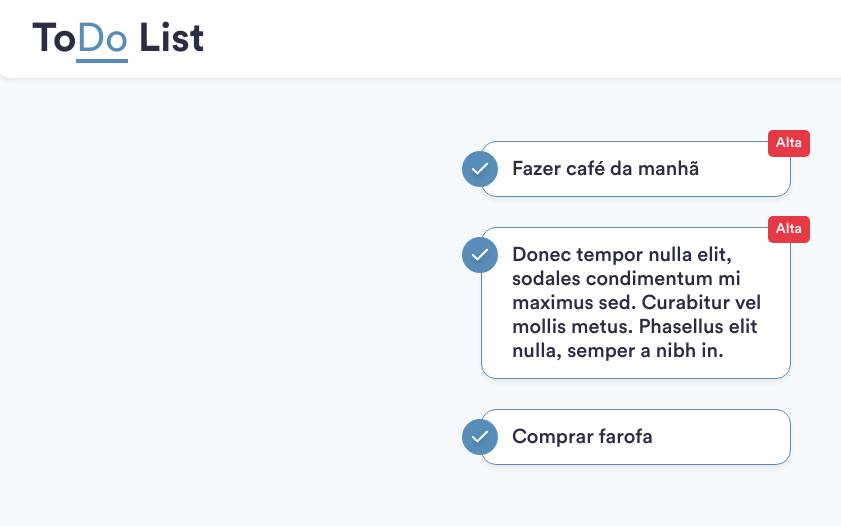
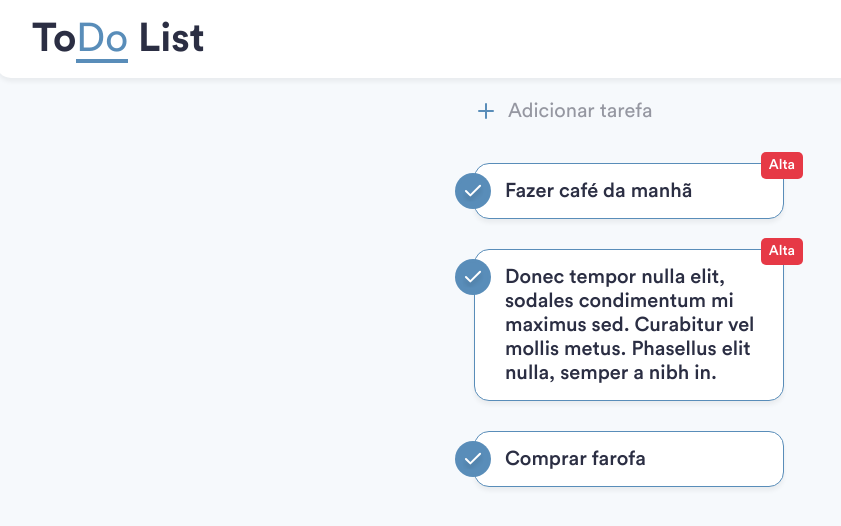
Before and after one commit to tulioac/codexTodo-frontend, a React (Create React App) app: page /#/ in a window 1280 px wide. Shown: the top 526 px of the page, without its empty margins (4-845 px from the left). Built offline with nearby package versions, Linux system fonts and the light colour scheme.

Commit message:
Início do Adicionar Tarefa

```diff
--- /dev/null
+++ b/src/components/addTask/index.jsx
@@ -0,0 +1,11 @@
+import React from 'react';
+import './styles.css';
+import plus from '../../svg/plus.svg';
+import plusFilled from '../../svg/plusFilled.svg';
+
+export default props => {
+  return <div className="center">
+    <img src={plus} />
+    <input type="text" placeholder="Adicionar tarefa" className="textLike"></input>
+  </div>
+}
--- /dev/null
+++ b/src/components/addTask/styles.css
@@ -0,0 +1,16 @@
+input[type="text"].textLike {
+  background-color: transparent;
+  border: none;
+  padding: 10px;
+  font-size: 1rem !important;
+  cursor: pointer;
+}
+
+.textLike::placeholder{
+  font-size: 1rem !important;
+  font-weight: 300;
+}
+
+.center {
+  display: flex;
+}
--- a/src/components/routes/index.jsx
+++ b/src/components/routes/index.jsx
@@ -5,7 +5,6 @@ import Welcome from '../welcome';
 import Login from '../login';
 import Register from '../register';
 import Tasks from '../tasksController';
-import LoggedRoute from '../loggedRoute';
 
 export default class Routes extends Component {
   render() {
--- a/src/components/tasksController/index.jsx
+++ b/src/components/tasksController/index.jsx
@@ -1,13 +1,17 @@
 import React, { Component } from 'react';
 import Task from '../task';
+import AddTask from '../addTask';
 
 export default class Tasks extends Component {
   render() {
     return (
       <div>
-        <Task tarefa={"Fazer café da manhã"} alta={true} />
-        <Task tarefa={"Donec tempor nulla elit, sodales condimentum mi maximus sed. Curabitur vel mollis metus. Phasellus elit nulla, semper a nibh in."} alta={true} />
-        <Task tarefa={"Comprar farofa"} alta={false} />
+        <AddTask />
+        <section>
+          <Task tarefa={"Fazer café da manhã"} alta={true} />
+          <Task tarefa={"Donec tempor nulla elit, sodales condimentum mi maximus sed. Curabitur vel mollis metus. Phasellus elit nulla, semper a nibh in."} alta={true} />
+          <Task tarefa={"Comprar farofa"} alta={false} />
+        </section>
       </div>
     );
   }
```
Also changed, not shown: src/svg/plus.svg (added), src/svg/plusFilled.svg (added).
